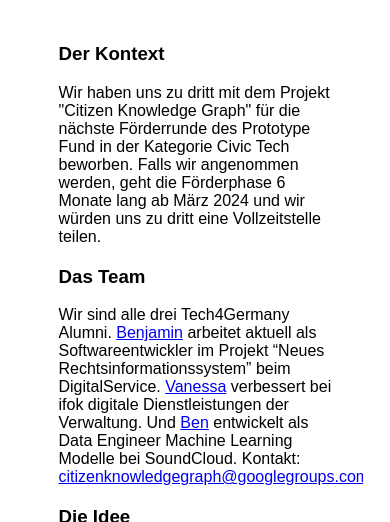
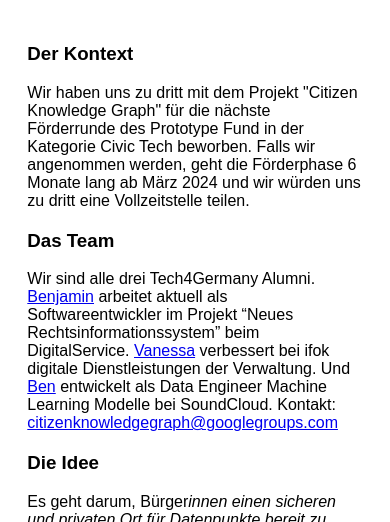
Before and after one commit to Citizen-Knowledge-Graph/ckg-site, an Eleventy site: page src/index.md in a window 390 px wide. Shown: the part 362-884 px from the top of the page. Built offline with nearby package versions, Linux system fonts and the light colour scheme; Eleventy itself is replaced by a stand-in of ours; files that its build step writes are made by us from their sources.

Commit message:
adjust size for phone

```diff
--- a/src/static/css/bundle.css
+++ b/src/static/css/bundle.css
@@ -68,7 +68,8 @@
 
 @media (max-width: 768px) {  /* Typically, 768px is a breakpoint for tablets, adjust if needed */
     .central-container {
-        padding-left: 8%;  /* Reduce padding for smaller screens */
-        padding-right: 8%; /* Reduce padding for smaller screens */
+        padding-left: 7%;  /* Reduce padding for smaller screens */
+        padding-right: 7%; /* Reduce padding for smaller screens */
+        max-width: 90%; /* Or adjust according to your needs */
     }
 }
```
